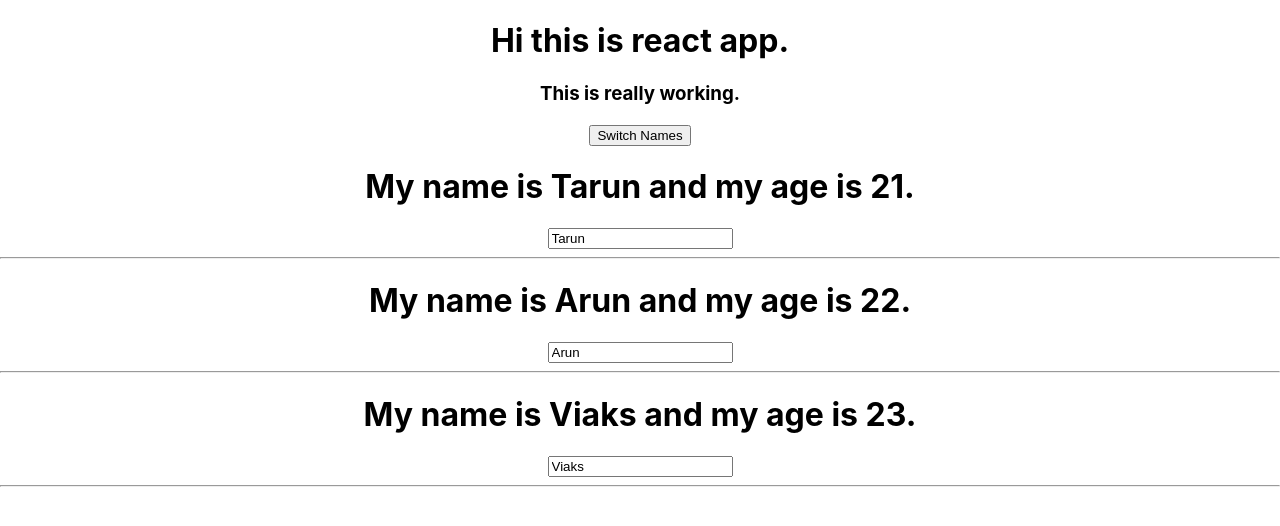
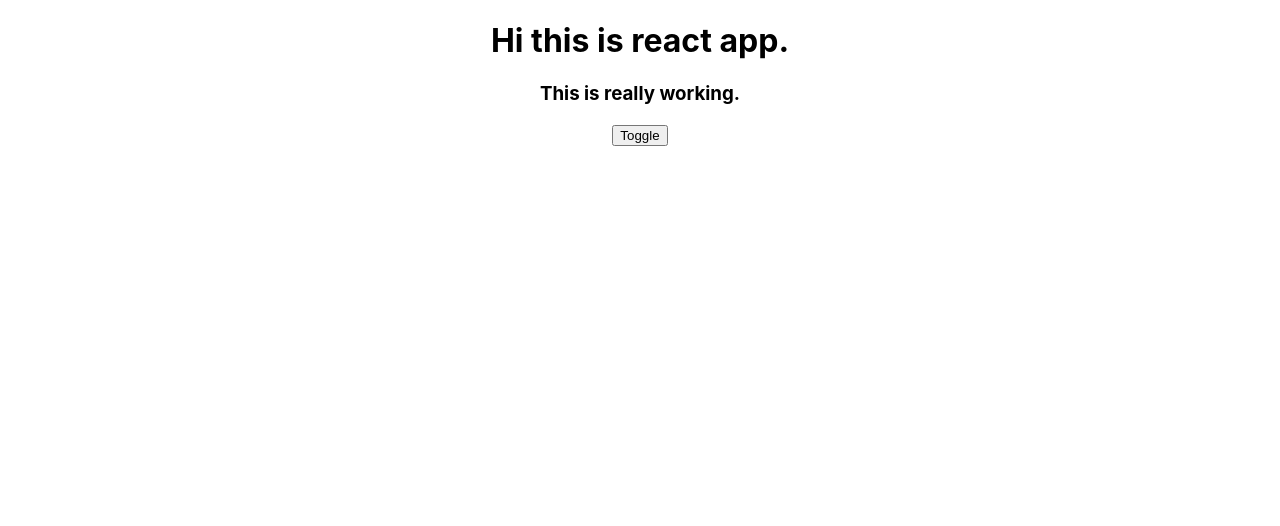
Before and after one commit to tarunraghav226/learning-react, a React (Create React App) app in the folder burger-app/: page / in a window 1280 px wide. Shown: the top 526 px of the page. Built offline with nearby package versions, Linux system fonts and the light colour scheme.

Commit message:
Added deletion onClick.

```diff
--- a/burger-app/src/components/description.js
+++ b/burger-app/src/components/description.js
@@ -1,5 +1,5 @@
 import React, {Component} from 'react';
-
+import '../App.css'
 import Person from './person';
 
 class Descripton extends Component{
@@ -9,7 +9,8 @@
             {name:"Tarun", age:"21"},
             {name:"Arun", age:"22"},
             {name:"Viaks", age:"23"}
-        ]
+        ],
+        showPersons : false
     }
 
     switchStateHandler = ()=>{
@@ -32,25 +33,44 @@
         })
     }
 
+    togglePersons = ()=> {
+        this.setState({
+            showPersons: !this.state.showPersons
+        });
+    }
+
+    deletePerson = (index) => {
+        let newPerson = this.state.person;
+        newPerson.splice(index, 1);
+        this.setState({person:newPerson})
+    }
+
     render(){
+        let persons = null;
+        if( this.state.showPersons ){
+            persons = (
+            <>
+                <button onClick={this.switchStateHandler}>Switch Names</button>
+                {
+                    this.state.person.map((person, index) => {
+                    return <><Person
+                                change={()=>alert("test")}
+                                name={person.name}
+                                age={person.age}
+                                click={()=>this.deletePerson(index)}/>
+                            <hr/>
+                            </>
+                    })
+                }
+            </>)
+        }
+
         return(
             <div>
                 <h1>Hi this is react app.</h1>
                 <h3>This is really working.</h3>
-                <button onClick={this.switchStateHandler}>Switch Names</button>
-                <Person
-                    name={this.state.person[0].name}
-                    age={this.state.person[0].age} />
-                <hr/>
-                <Person
-                    name={this.state.person[1].name}
-                    age={this.state.person[1].age}
-                    change={this.changedHandler} />
-                <hr/>
-                <Person
-                    name={this.state.person[2].name}
-                    age={this.state.person[2].age} />
-                <hr/>
+                <button onClick={this.togglePersons}>Toggle</button> <br/>
+                {persons}
             </div>
         )
     }
--- a/burger-app/src/components/person.js
+++ b/burger-app/src/components/person.js
@@ -4,7 +4,7 @@
     render(){
         return(
             <div>
-                <h1>My name is {this.props.name} and my age is {this.props.age}.</h1>
+                <h1 onClick={this.props.click} >My name is {this.props.name} and my age is {this.props.age}.</h1>
                 <input type="text" onChange={this.props.change} value={this.props.name} />
             </div>
         )
```
